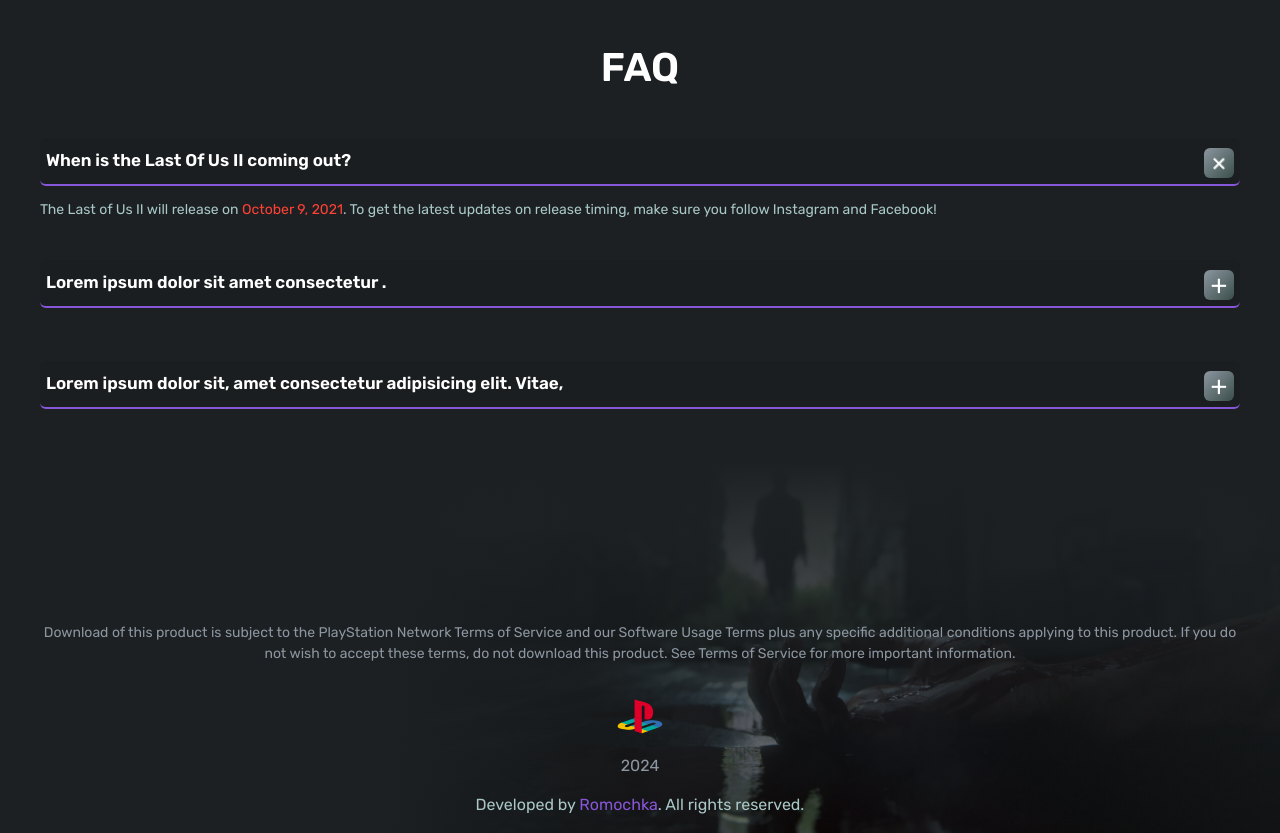
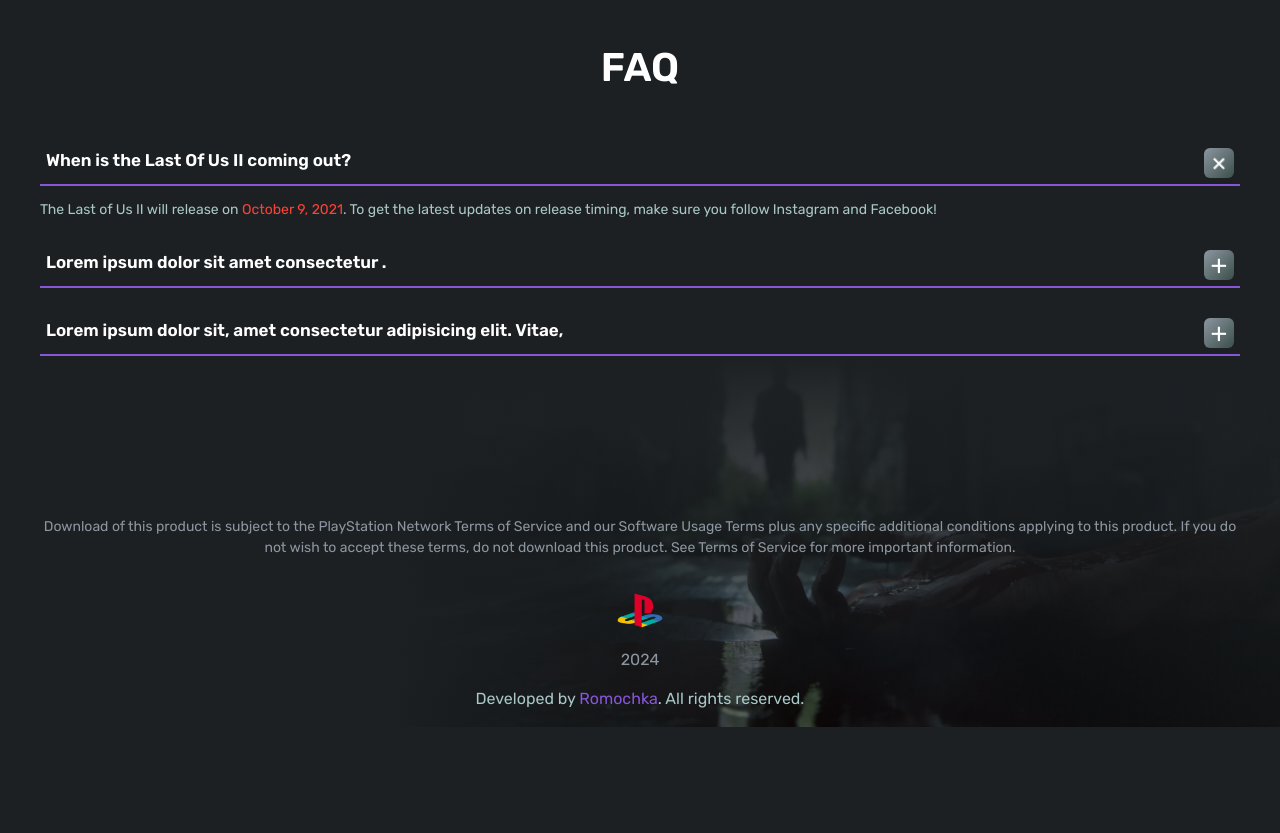
Before and after one commit to individualita/game_landing, a website: page src/index.html in a window 1280 px wide. Shown: the part 4080-4913 px from the top of the page. After the commit the page ends 4807 px from the top, so only its background shows below. Drawn offline with nearby package versions, Linux system fonts and the light colour scheme; files that its build step writes are made by us from their sources; files whose address does not match are found by name.

Commit message:
accordion bug fixed

```diff
--- a/src/js/script.js
+++ b/src/js/script.js
@@ -103,18 +103,21 @@
     if (header !== this) {
       header.classList.remove(classes.opened);
       header.nextElementSibling.classList.remove(classes.opened);
+      header.nextElementSibling.style.maxHeight = null;
     }
+
   });
 
   // Открываем текущий элемент, если закрыт, и закрываем, если открыт
   if (!isOpened) {
     this.classList.add(classes.opened);
     answerElement.classList.add(classes.opened);
-
+    answerElement.style.maxHeight = answerElement.scrollHeight + 'px';
 
   } else {
     this.classList.remove(classes.opened);
     answerElement.classList.remove(classes.opened);
+
   }
 
 }
--- a/src/sass/blocks/_faq.scss
+++ b/src/sass/blocks/_faq.scss
@@ -2,17 +2,15 @@
     padding-top: 6.7rem;
     &__wrapper {
         margin-top: 40px;
-    }
-    &__item {
-        margin-bottom: 40px;
+        display: flex;
+        flex-direction: column;
+        gap: 20px;
     }
     &__header {
         display: flex;
         justify-content: space-between;
         border-bottom: 2px solid var(--violet);
         padding: 10px 6px 6px;
-        background-color: rgba(20, 20, 20, 0.2);
-        border-radius: 6px;
         cursor: pointer;
         &.opened {
             .faq__button {
@@ -28,15 +26,18 @@
         color: var(--white);
     }
     &__answer {
+        font-size: 14px;
         max-height: 0;
         opacity: 0;
-        transition: height .25s, opacity .25s;
-        margin-top: 13px;
-        font-size: 14px;
-        transition: all 1s ease;
+        transition: all .8s ease-out;
+        padding-top: 0;
+        will-change: max-height;
+        overflow: hidden;
+        box-sizing: content-box;
         &.opened {
             max-height: 200px;
             opacity: 1;
+            padding-top: 13px;
         }
     }
     /*&__button {
@@ -90,7 +91,7 @@
             content: '+';
             font-size: 27px;
             color: var(--white);
-            transition: transform 0.25s;
+            transition: all .8s ease-out;
 
         }
         /*&-active {
```
Also changed, not shown: dist/css/style.min.css, dist/js/script.js.
